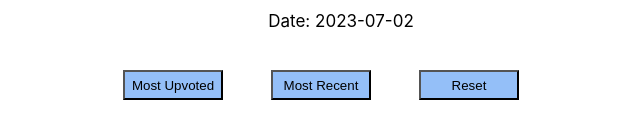
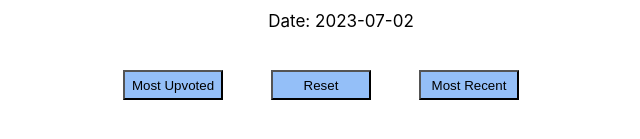
Before and after one commit to Abdull1044/react-screening-test, a React (Create React App) app: page / in a window 1280 px wide. Shown: the part 607-746 px from the top of the page, without its empty margins (319-959 px from the left). Built offline with nearby package versions, Linux system fonts and the light colour scheme.

Commit message:
Optimized Sorting

```diff
--- a/src/App.js
+++ b/src/App.js
@@ -1,8 +1,8 @@
 import { useState } from "react";
 import "./App.css";
 import { ArticleList } from "./Components";
+import { Articles, sortArticles } from "./Data";
 
-import { Articles } from "./Data";
 function App() {
   let [data, setData] = useState(Articles);
   return (
@@ -16,23 +16,10 @@ function App() {
       <div className=" RowCenter ButtonContainer">
         <button
           onClick={() => {
-            const sortedByUpvotes = [...Articles].sort(
-              (a, b) => b.upvotes - a.upvotes
-            );
-            setData(sortedByUpvotes);
+            setData(sortArticles["upvotes"]());
           }}
         >
           Most Upvoted
-        </button>
-        <button
-          onClick={() => {
-            const sortedByDate = [...Articles].sort(
-              (a, b) => new Date(b.date) - new Date(a.date)
-            );
-            setData(sortedByDate);
-          }}
-        >
-          Most Recent
         </button>
         <button
           onClick={() => {
@@ -41,6 +28,13 @@ function App() {
         >
           Reset
         </button>
+        <button
+          onClick={() => {
+            setData(sortArticles["date"]());
+          }}
+        >
+          Most Recent
+        </button>
       </div>
     </div>
   );
--- /dev/null
+++ b/src/Data/DataSoting.js
@@ -0,0 +1,11 @@
+import {Articles} from './'
+const sortArticles = {
+    date: () => {
+      return [...Articles].sort((a, b) => new Date(b.date) - new Date(a.date));
+    },
+    upvotes: () => {
+      return [...Articles].sort((a, b) => b.upvotes - a.upvotes);
+    },
+  };
+
+  export default sortArticles
--- a/src/Data/index.js
+++ b/src/Data/index.js
@@ -1,3 +1,3 @@
 import Articles from "./Articles";
-
-export { Articles };
+import sortArticles from "./DataSoting";
+export { Articles,sortArticles };
```
